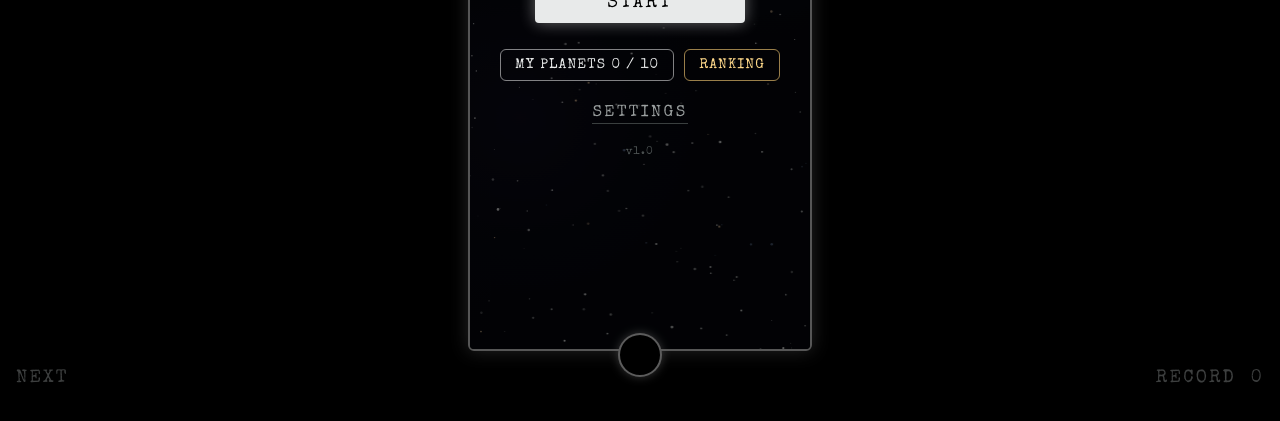
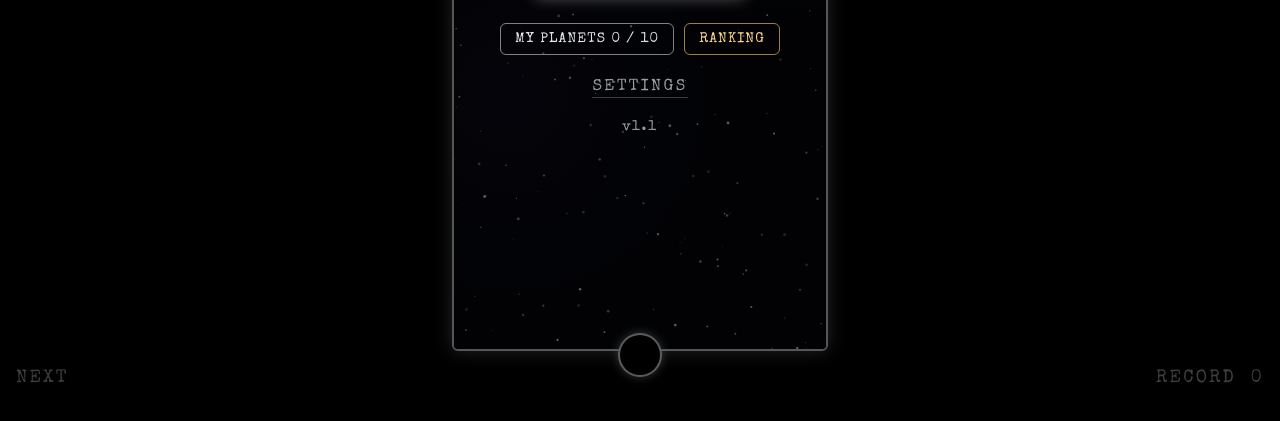
Before and after one commit to babodabin/planet-bonk, a plain HTML site: page index.html in a window 1280 px wide. Shown: the part 355-776 px from the top of the page. Drawn offline with nearby package versions, Linux system fonts and the light colour scheme.

Commit message:
Shrink the top gap, extend the screen to the bottom, check for updates on return (v1.1)
Co-Authored-By: Claude Opus 5.5 <noreply@anthropic.com>

```diff
--- a/index.html
+++ b/index.html
@@ -9,12 +9,15 @@
 <meta name="apple-mobile-web-app-title" content="Planet Bonk">
 <meta name="apple-mobile-web-app-capable" content="yes">
 <meta name="mobile-web-app-capable" content="yes">
-<meta name="apple-mobile-web-app-status-bar-style" content="black-translucent">
+<meta name="apple-mobile-web-app-status-bar-style" content="black">
 <meta name="theme-color" content="#000000">
 <link rel="apple-touch-icon" href="icon-180.png">
 <link href="https://fonts.googleapis.com/css2?family=Special+Elite&display=swap" rel="stylesheet">
 <style>
-  :root { --top:max(calc(env(safe-area-inset-top, 0px) + 36px), 90px); }
+  /* 위: 아이폰은 상태바 칸에 맡기고 조금만 띄움. 그 밖의 전체 화면 기기는 카메라 구멍을 피해 40px
+     아래: 홈 줄 자리 일부만 남기고 화면 바닥까지 */
+  :root { --top:max(calc(env(safe-area-inset-top, 0px) + 8px), 40px); --sb:max(8px, calc(env(safe-area-inset-bottom, 0px) - 22px)); }
+  @supports (-webkit-touch-callout:none) { :root { --top:calc(env(safe-area-inset-top, 0px) + 8px); } }
   * { margin:0; padding:0; box-sizing:border-box; -webkit-tap-highlight-color:transparent; }
   html, body { height:100%; overflow:hidden; background:#000; }
   body {
@@ -24,11 +27,11 @@
   }
   #wrap {
     position:fixed; inset:0; display:flex; flex-direction:column;
-    padding-top:var(--top);   /* 위쪽 여백: 게임판을 아래로 */
-    padding-bottom:env(safe-area-inset-bottom);
+    padding-top:var(--top);
+    padding-bottom:var(--sb);
   }
   #field-area {
-    flex:1; min-height:0; margin:6px 4px 4px 4px;
+    flex:1; min-height:0; margin:0 4px 4px 4px;
     display:flex; justify-content:center; align-items:flex-end;
   }
   #field-box {
@@ -41,7 +44,7 @@
   #game { position:absolute; inset:0; width:100%; height:100%; display:block; }
 
   #bottom-bar {
-    height:90px; position:relative;
+    height:82px; position:relative;
     display:flex; align-items:flex-start; justify-content:space-between;
     padding:14px 16px 0 16px;
     color:#9a9f9f;
@@ -77,7 +80,7 @@
     position:fixed; inset:0; z-index:10;
     display:flex; flex-direction:column; justify-content:center; align-items:center;
     /* 아래 바(NEXT·RECORD)와 겹치지 않게 게임판 높이 안에서만 가운데 정렬 */
-    padding:calc(var(--top) + 26px) 12px calc(env(safe-area-inset-bottom, 0px) + 126px);
+    padding:calc(var(--top) + 26px) 12px calc(var(--sb) + 118px);
     overflow:hidden;
     background:rgba(0,0,0,0.6);   /* 반투명: 뒤의 우주가 비침 */
     transition:opacity .3s ease;
@@ -136,7 +139,7 @@
   #overlay[data-mode="over"] .ov-links,
   #overlay[data-mode="menu"] #back-btn,
   #overlay[data-mode="over"] #ver { display:none; }
-  #ver { order:5; margin-top:14px; font-size:11px; letter-spacing:0.12em; color:#4e5454; }
+  #ver { order:5; margin-top:14px; font-size:14px; letter-spacing:0.12em; color:#9a9f9f; }
   #overlay button#back-btn { order:1; }
 
   /* 메뉴가 떠 있을 때는 아래 바의 SETTINGS·MENU를 숨김 (메뉴 안의 것과 겹치지 않게) */
@@ -269,7 +272,7 @@
   <div class="ov-links">
     <span id="settings-link">SETTINGS</span>
   </div>
-  <div id="ver">v1.0</div>
+  <div id="ver">v1.1</div>
 </div></div>
 
 <script>
@@ -284,7 +287,11 @@ if('serviceWorker' in navigator){
     location.reload();
   });
   window.addEventListener('load', ()=>{
-    navigator.serviceWorker.register('sw.js').then(r=>r.update()).catch(()=>{});
+    navigator.serviceWorker.register('sw.js').then(r=>{
+      r.update().catch(()=>{});
+      // 앱을 완전히 닫지 않고 다시 열었을 때도 새 버전 확인 (배포할 때마다 sw.js의 CACHE 번호를 올릴 것)
+      document.addEventListener('visibilitychange', ()=>{ if(document.visibilityState==='visible') r.update().catch(()=>{}); });
+    }).catch(()=>{});
   });
 }
 </script>
--- a/sw.js
+++ b/sw.js
@@ -1,5 +1,5 @@
 // Planet Bonk — 오프라인 캐시
-const CACHE = 'pb-v3';
+const CACHE = 'pb-v4';
 const ASSETS = [
   './',
   './index.html',
```
